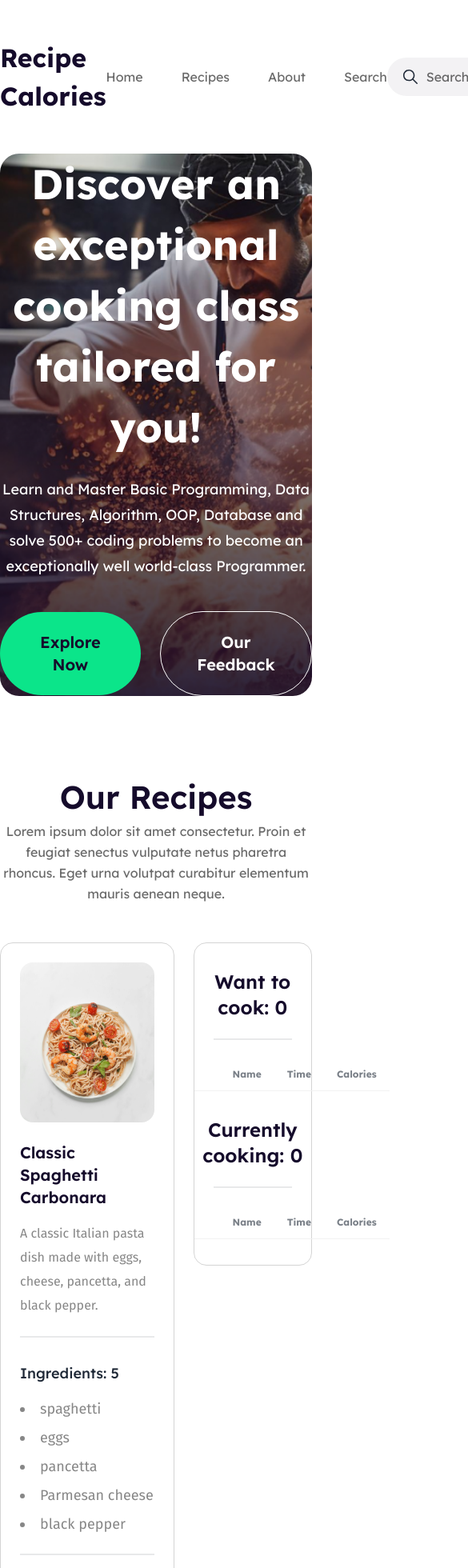
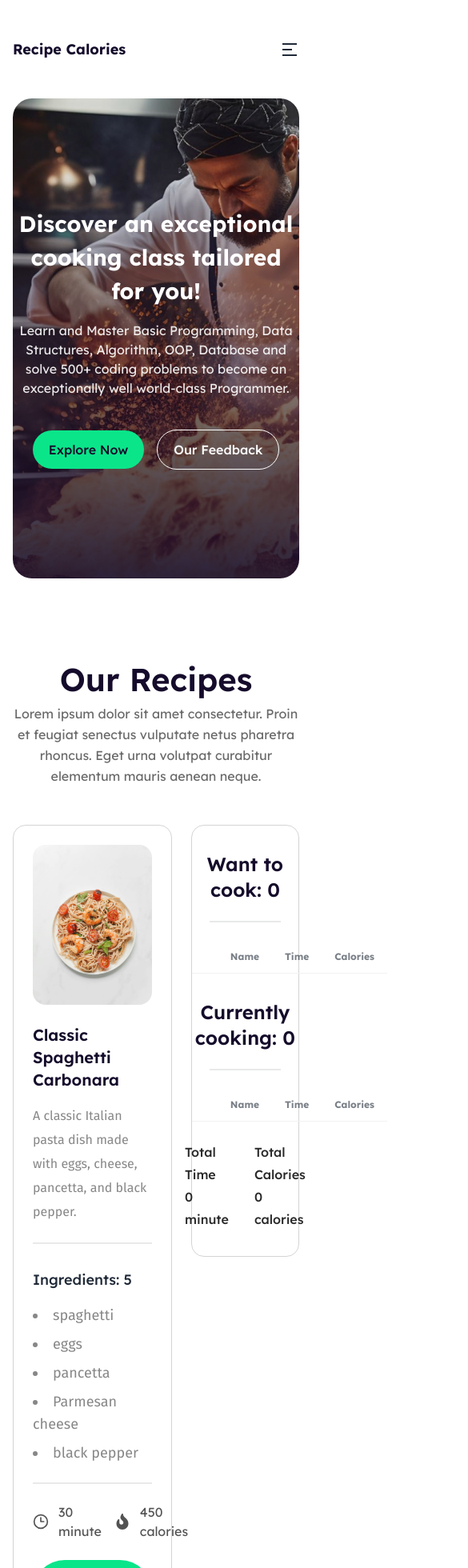
Before and after one commit to omor777/chefs-table, a React (Vite) app: page / in a window 390 px wide. Shown: the top 1960 px of the page at 80% size, 585 px wide, since content can reach past the window. Built offline with nearby package versions, Linux system fonts and the light colour scheme.

Commit message:
responsive navbar and banner section

```diff
--- a/public/recipes.json
+++ b/public/recipes.json
@@ -5,7 +5,7 @@
     "recipe_img": "../src/assets/spaghetti_carbonara.jpg",
     "short_description": "A classic Italian pasta dish made with eggs, cheese, pancetta, and black pepper.",
     "ingredients": ["spaghetti", "eggs", "pancetta", "Parmesan cheese", "black pepper"],
-    "preparing_time": "30 minutes",
+    "preparing_time": 30,
     "calories": 450
   },
   {
@@ -14,7 +14,7 @@
     "recipe_img": "../src/assets/grilled_chicken.jpg",
     "short_description": "Juicy grilled chicken marinated in a blend of lemon, herbs, and garlic.",
     "ingredients": ["chicken breasts", "lemon", "olive oil", "garlic", "rosemary"],
-    "preparing_time": "25 minutes",
+    "preparing_time": 25 ,
     "calories": 320
   },
   {
@@ -23,7 +23,7 @@
     "recipe_img": "../src/assets/chickpea_curry.jpg",
     "short_description": "A flavorful vegetarian curry made with chickpeas, tomatoes, and aromatic spices.",
     "ingredients": ["chickpeas", "tomatoes", "onion", "garlic", "curry powder"],
-    "preparing_time": "40 minutes",
+    "preparing_time": 40,
     "calories": 280
   },
   {
@@ -32,7 +32,7 @@
     "recipe_img": "../src/assets/caprese_salad.jpg",
     "short_description": "A refreshing Italian salad made with tomatoes, mozzarella, basil, and balsamic glaze.",
     "ingredients": ["tomatoes", "mozzarella cheese", "fresh basil", "balsamic glaze"],
-    "preparing_time": "15 minutes",
+    "preparing_time": 15,
     "calories": 180
   },
   {
@@ -41,7 +41,7 @@
     "recipe_img": "../src/assets/homemade_pizza.jpg",
     "short_description": "Delicious homemade pizza topped with tomato sauce, cheese, and your favorite toppings.",
     "ingredients": ["pizza dough", "tomato sauce", "mozzarella cheese", "pepperoni", "bell peppers", "mushrooms"],
-    "preparing_time": "45 minutes",
+    "preparing_time": 45,
     "calories": 380
   },
   {
@@ -50,7 +50,7 @@
     "recipe_img": "../src/assets/banana_bread.jpg",
     "short_description": "A moist and flavorful banana bread studded with walnuts, perfect for breakfast or snacking.",
     "ingredients": ["bananas", "walnuts", "flour", "eggs", "sugar", "baking powder"],
-    "preparing_time": "60 minutes",
+    "preparing_time": 60,
     "calories": 220
   }
 ]
--- a/src/App.jsx
+++ b/src/App.jsx
@@ -1,11 +1,17 @@
+import { useState } from "react";
 import Header from "./components/Header/Header";
 import Main from "./components/Main/Main";
 
 function App() {
+   const [toggleMenu, setToggleMenu] = useState(false);
+
+   const handleToggleMenu = () => {
+      setToggleMenu((prev)=>!prev)
+   }
   return (
     <>
-      <Header />
-      <Main />
+      <Header isMenuOpen={toggleMenu} handleToggleMenu={handleToggleMenu} />
+      <Main isMenuOpen={toggleMenu} />
     </>
   );
 }
--- a/src/components/Banner/Banner.jsx
+++ b/src/components/Banner/Banner.jsx
@@ -1,8 +1,7 @@
-import React from "react";
 import PropTypes from "prop-types";
 import banner from "../../assets/banner.png";
 
-function Banner(props) {
+function Banner() {
   return (
     <section className="container">
       <div
@@ -14,19 +13,19 @@ function Banner(props) {
         <div className=""></div>
         <div className="">
           <div className="">
-            <h1 className="text-white text-52 font-bold leading-[4.75rem] w-full max-w-[56.0625rem] mx-auto text-center">
+            <h1 className="text-white text-[clamp(28px,5vw,52px)] font-bold lg:leading-[4.75rem] w-full max-w-[56.0625rem] mx-auto text-center">
               Discover an exceptional cooking class tailored for you!
             </h1>
-            <p className="mt-6 text-white text-lg leading-8 text-center w-full max-w-[58.3125rem]">
+            <p className="mt-4 lg:mt-6 text-white/90 lg:text-lg lg:leading-8 text-center w-full max-w-[58.3125rem]">
               Learn and Master Basic Programming, Data Structures, Algorithm,
               OOP, Database and solve 500+ coding problems to become an
               exceptionally well world-class Programmer.
             </p>
-            <div className="flex items-center gap-6 justify-center mt-10">
-              <button className="bg-main px-8 py-6 rounded-full text-xl font-semibold text-black-900">
+            <div className="flex items-center gap-4 lg:gap-6 justify-center mt-10">
+              <button className="bg-main px-5 lg:px-8 py-3 lg:py-6 rounded-full lg:text-xl font-medium lg:font-semibold text-black-900">
                 Explore Now
               </button>
-              <button className="border border-white px-8 py-6 rounded-full text-xl font-semibold text-white">
+              <button className="border border-white px-5 lg:px-8 py-3 lg:py-6 rounded-full lg:text-xl font-medium lg:font-semibold text-white">
                 Our Feedback
               </button>
             </div>
--- a/src/components/Cart/Cart.jsx
+++ b/src/components/Cart/Cart.jsx
@@ -23,7 +23,7 @@ function Cart({ recipes, handleAddToCooking, cookingRecipe }) {
               <tr className="bg-[#28282808]">
                 <td>{index + 1}</td>
                 <td>{recipe.recipe_name}</td>
-                <td>{recipe.preparing_time}</td>
+                <td>{recipe.preparing_time} minutes</td>
                 <td>{recipe.calories} calories</td>
                 <td>
                   <button
@@ -59,18 +59,41 @@ function Cart({ recipes, handleAddToCooking, cookingRecipe }) {
                 <tr className="bg-[#28282808]">
                   <td>{index + 1}</td>
                   <td>{cRecipe.recipe_name}</td>
-                  <td>{cRecipe.preparing_time}</td>
+                  <td>{cRecipe.preparing_time} minutes</td>
                   <td>{cRecipe.calories} calories</td>
                 </tr>
               </tbody>
             );
           })}
         </table>
+        <div className="flex items-center justify-center gap-8 mt-6">
+          <p className="text-black-800 font-medium leading-7 flex flex-col">
+            Total Time{" "}
+            <span>
+              {cookingRecipe.reduce(
+                (acc, curr) => acc + curr.preparing_time,
+                0
+              )}{" "}
+              minute
+            </span>
+          </p>
+          <p className="text-black-800 font-medium leading-7 flex flex-col">
+            Total Calories{" "}
+            <span>
+              {cookingRecipe.reduce((acc, curr) => acc + curr.calories, 0)}{" "}
+              calories
+            </span>
+          </p>
+        </div>
       </div>
     </section>
   );
 }
 
-Cart.propTypes = {};
+Cart.propTypes = {
+  recipes: PropTypes.array.isRequired,
+  handleAddToCooking: PropTypes.func.isRequired,
+  cookingRecipe: PropTypes.array.isRequired,
+};
 
 export default Cart;
--- a/src/components/Header/Header.jsx
+++ b/src/components/Header/Header.jsx
@@ -2,10 +2,10 @@ import React from "react";
 import PropTypes from "prop-types";
 import Navbar from "../Navbar/Navbar";
 
-function Header(props) {
+function Header({ handleToggleMenu, isMenuOpen }) {
   return (
-    <header className="container my-12">
-      <Navbar />
+    <header className="container my-12 px-4 lg:px-0">
+      <Navbar isMenuOpen={isMenuOpen} handleToggleMenu={handleToggleMenu} />
     </header>
   );
 }
--- a/src/components/Main/Main.jsx
+++ b/src/components/Main/Main.jsx
@@ -1,19 +1,18 @@
 import React, { useState } from "react";
-import PropTypes from "prop-types";
 import Banner from "../Banner/Banner";
 import Recipes from "../Recipes/Recipes";
 import Cart from "../Cart/Cart";
 import { ToastContainer, toast } from "react-toastify";
 import "react-toastify/dist/ReactToastify.css";
 
-function Main() {
+function Main({ isMenuOpen }) {
   const [recipes, setRecipes] = useState([]);
- const [cookingRecipe,setCookingRecipe] = useState([])
+  const [cookingRecipe, setCookingRecipe] = useState([]);
 
   const handleAddToCook = (recipe) => {
     const isExist = recipes.find((r) => r.id === recipe.id);
     if (!isExist) {
-      toast.success("Successfully added");
+      toast.success("Recipe added");
       setRecipes([...recipes, recipe]);
     } else {
       return toast.warning("Already Exist!");
@@ -21,15 +20,15 @@ function Main() {
   };
 
   const handleAddToCooking = (curRecipe) => {
-    setCookingRecipe([...cookingRecipe,curRecipe])
+    setCookingRecipe([...cookingRecipe, curRecipe]);
     setRecipes(recipes.filter((r) => r.id !== curRecipe.id));
   };
 
-  console.log(cookingRecipe);
-
   return (
-    <main className="container">
-      <Banner />
+    <main className="container px-4 lg:px-0">
+      <div className={`duration-300 ${isMenuOpen ? "mt-24" : ""}`}>
+        <Banner />
+      </div>
       <div className="mt-24">
         <h3 className="text-[40px] font-semibold text-black-900 text-center">
           Our Recipes
@@ -53,6 +52,4 @@ function Main() {
   );
 }
 
-Main.propTypes = {};
-
 export default Main;
--- /dev/null
+++ b/src/components/Navbar/Mobile_Nav.jsx
@@ -0,0 +1,58 @@
+import React from "react";
+import PropTypes from "prop-types";
+import { IoIosSearch } from "react-icons/io";
+import { FaUser } from "react-icons/fa6";
+
+function Mobile_Nav({ isMenuOpen }) {
+  return (
+    <div
+      className={`flex gap-y-3 flex-col items-center justify-center w-full top-10 lg:hidden absolute  ${
+        isMenuOpen ? "max-h-20" : "max-h-0"
+      } overflow-hidden duration-300`}
+    >
+      <ul className="flex  items-center flex-wrap gap-x-5  lg:gap-x-12 gap-y-3">
+        <li>
+          <a className="text-black-600" href="#">
+            Home
+          </a>
+        </li>
+        <li>
+          <a className="text-black-600" href="#">
+            Recipes
+          </a>
+        </li>
+        <li>
+          <a className="text-black-600" href="#">
+            About
+          </a>
+        </li>
+        <li>
+          <a className="text-black-600" href="#">
+            Search
+          </a>
+        </li>
+      </ul>
+      <div className="flex items-center gap-4">
+        <label className="input input-sm  rounded-full flex items-center gap-2 bg-gray-100">
+          <span className="text-2xl">
+            <IoIosSearch />
+          </span>
+          <input
+            className=" placeholder:text-black-600"
+            type="text"
+            placeholder="Search"
+          />
+        </label>
+        <button className="bg-main p-2 rounded-full">
+          <span className="">
+            <FaUser />
+          </span>
+        </button>
+      </div>
+    </div>
+  );
+}
+
+Mobile_Nav.propTypes = {};
+
+export default Mobile_Nav;
--- a/src/components/Navbar/Navbar.jsx
+++ b/src/components/Navbar/Navbar.jsx
@@ -1,14 +1,17 @@
-import React from "react";
-import PropTypes from "prop-types";
 import { IoIosSearch } from "react-icons/io";
+import user from "../../assets/user1.png";
 import { FaUser } from "react-icons/fa6";
-import user from "../../assets/user1.png";
-function Navbar(props) {
+import Mobile_Nav from "./Mobile_Nav";
+import { RiMenu2Line } from "react-icons/ri";
+import { useState } from "react";
+function Navbar({ handleToggleMenu, isMenuOpen }) {
   return (
     <>
-      <nav className="flex items-center justify-between">
-        <h3 className="text-black-900 text-32 font-bold">Recipe Calories</h3>
-        <ul className="flex items-center gap-12">
+      <nav className="flex items-center justify-between relative">
+        <h3 className="text-black-900 text-[clamp(18px,3vw,2rem)] font-bold">
+          Recipe Calories
+        </h3>
+        <ul className="hidden lg:flex items-center flex-wrap gap-x-12 gap-y-3">
           <li>
             <a className="text-black-600" href="#">
               Home
@@ -30,26 +33,30 @@ function Navbar(props) {
             </a>
           </li>
         </ul>
-        <div className="flex items-center gap-4">
+        <div className="hidden lg:flex items-center gap-4">
           <label className="input  rounded-full flex items-center gap-2 bg-gray-100">
             <span className="text-2xl">
               <IoIosSearch />
             </span>
             <input
-              className="placeholder:text-black-600"
+              className=" placeholder:text-black-600"
               type="text"
               placeholder="Search"
             />
           </label>
-          <button className="bg-main p-2 rounded-full">
-            <img src={user} />
+          <button className="bg-main p-3 rounded-full">
+            <span className="text-x">
+              <FaUser />
+            </span>
           </button>
         </div>
+        <Mobile_Nav isMenuOpen={isMenuOpen} />
+        <button onClick={handleToggleMenu} className="text-2xl lg:hidden">
+          <RiMenu2Line />
+        </button>
       </nav>
     </>
   );
 }
 
-Navbar.propTypes = {};
-
 export default Navbar;
--- a/src/components/Recipe/Recipe.jsx
+++ b/src/components/Recipe/Recipe.jsx
@@ -13,7 +13,7 @@ function Recipe({ recipe, handleAddToCook }) {
     preparing_time,
     calories,
   } = recipe;
-//   console.table(recipe);
+  //   console.table(recipe);
   return (
     <div className="p-6 rounded-2xl border border-[#28282833]">
       <img
@@ -42,7 +42,7 @@ function Recipe({ recipe, handleAddToCook }) {
             <span className="text-xl">
               <LuClock3 />
             </span>
-            {preparing_time}
+            {preparing_time} minute
           </p>
           <p className="flex items-center gap-3 text-[#282828CC]">
             <span className="text-xl">
@@ -62,6 +62,9 @@ function Recipe({ recipe, handleAddToCook }) {
   );
 }
 
-Recipe.propTypes = {};
+Recipe.propTypes = {
+  recipe: PropTypes.object.isRequired,
+  handleAddToCook: PropTypes.func.isRequired,
+};
 
 export default Recipe;
--- a/src/components/Recipes/Recipes.jsx
+++ b/src/components/Recipes/Recipes.jsx
@@ -25,6 +25,8 @@ function Recipes({ handleAddToCook }) {
   );
 }
 
-Recipes.propTypes = {};
+Recipes.propTypes = {
+  handleAddToCook: PropTypes.func.isRequired,
+};
 
 export default Recipes;
```
